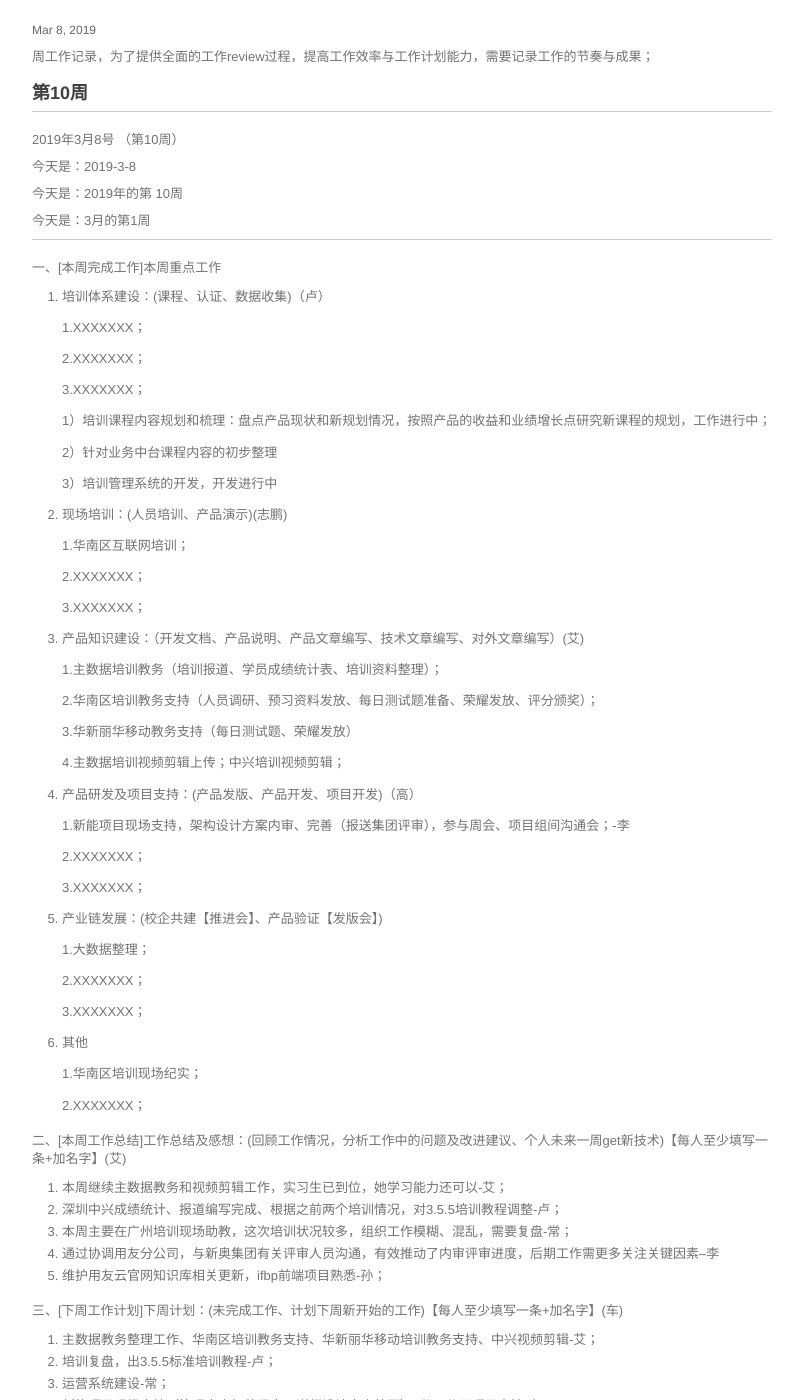
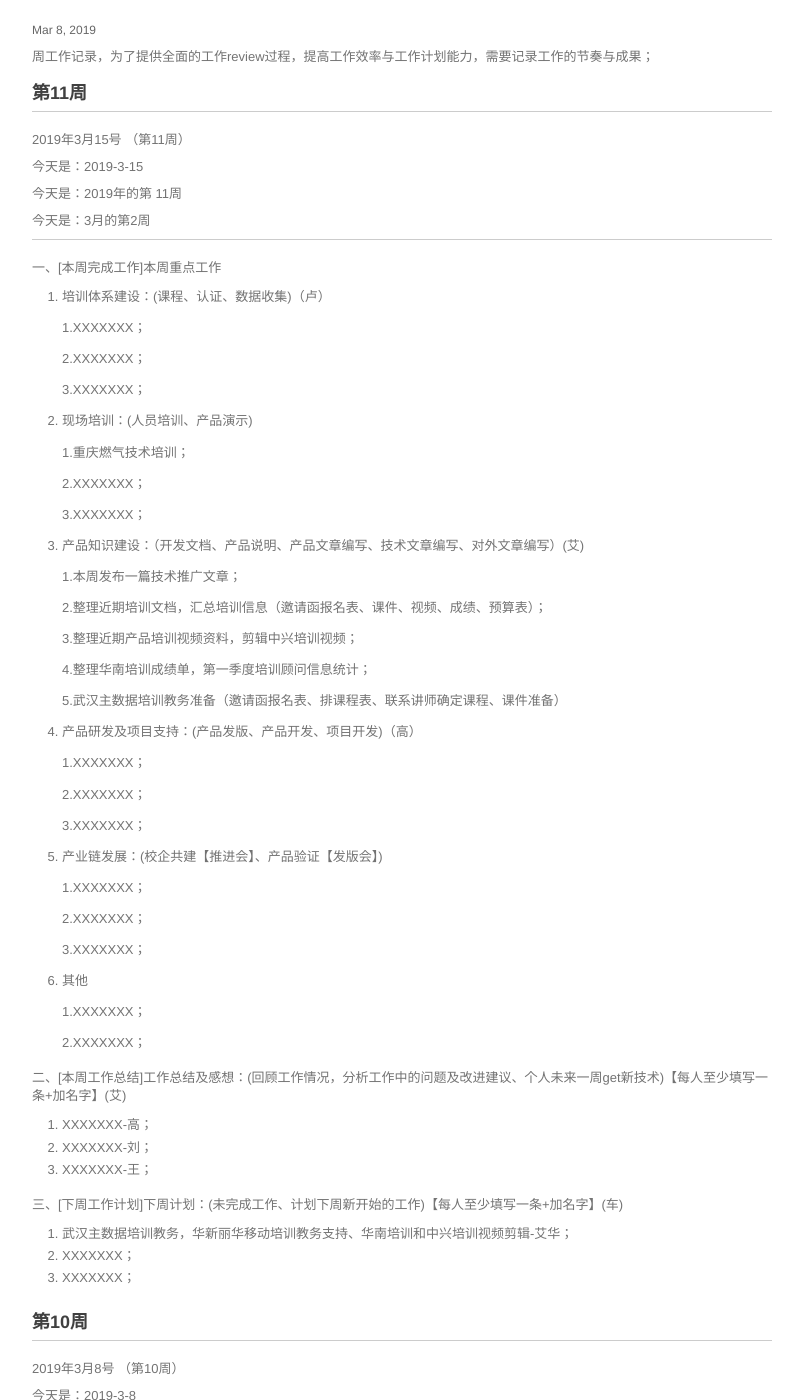
Before and after one commit to walllFlower/blog, a Jekyll site: the page built from _posts/2018-07-17-day_report_cxz.md, in a window 1280 px wide and 1400 px high, scrolled down 250 px. Shown: the whole window, without its empty margins (238-1041 px from the left). Built offline with Jekyll 4.4.1, drawn with Linux system fonts in a browser that asks for light colours; comment, search, counter and statistics services are not loaded.

Commit message:
Update 2018-07-17-day_report_cxz.md

```diff
--- a/_posts/2018-07-17-day_report_cxz.md
+++ b/_posts/2018-07-17-day_report_cxz.md
@@ -6,6 +6,87 @@ categories: 技术运营工作周报
 ---
 
 周工作记录，为了提供全面的工作review过程，提高工作效率与工作计划能力，需要记录工作的节奏与成果；
+
+###  第11周
+
+***
+
+2019年3月15号 （第11周）
+
+今天是：2019-3-15
+
+今天是：2019年的第 11周
+
+今天是：3月的第2周
+
+***
+
+一、[本周完成工作]本周重点工作
+
+1. 培训体系建设：(课程、认证、数据收集)（卢）
+
+    1.XXXXXXX；
+
+    2.XXXXXXX；
+
+    3.XXXXXXX；
+
+2. 现场培训：(人员培训、产品演示)
+
+    1.重庆燃气技术培训；
+
+    2.XXXXXXX；
+
+    3.XXXXXXX；
+
+3. 产品知识建设：（开发文档、产品说明、产品文章编写、技术文章编写、对外文章编写）(艾)
+
+    1.本周发布一篇技术推广文章；
+
+    2.整理近期培训文档，汇总培训信息（邀请函报名表、课件、视频、成绩、预算表）；
+
+    3.整理近期产品培训视频资料，剪辑中兴培训视频；
+
+    4.整理华南培训成绩单，第一季度培训顾问信息统计；
+
+    5.武汉主数据培训教务准备（邀请函报名表、排课程表、联系讲师确定课程、课件准备）
+
+4. 产品研发及项目支持：(产品发版、产品开发、项目开发)（高）
+
+    1.XXXXXXX；
+
+    2.XXXXXXX；
+
+    3.XXXXXXX；
+
+5. 产业链发展：(校企共建【推进会】、产品验证【发版会】)
+
+    1.XXXXXXX；
+
+    2.XXXXXXX；
+
+    3.XXXXXXX；
+
+6. 其他
+
+    1.XXXXXXX；
+
+    2.XXXXXXX；
+
+二、[本周工作总结]工作总结及感想：(回顾工作情况，分析工作中的问题及改进建议、个人未来一周get新技术)【每人至少填写一条+加名字】(艾)
+
+1. XXXXXXX-高；
+2. XXXXXXX-刘；
+3. XXXXXXX-王；
+
+三、[下周工作计划]下周计划：(未完成工作、计划下周新开始的工作)【每人至少填写一条+加名字】(车)
+
+1. 武汉主数据培训教务，华新丽华移动培训教务支持、华南培训和中兴培训视频剪辑-艾华；
+2. XXXXXXX；
+3. XXXXXXX；
+
+
+
 
 ###  第10周
 
```
